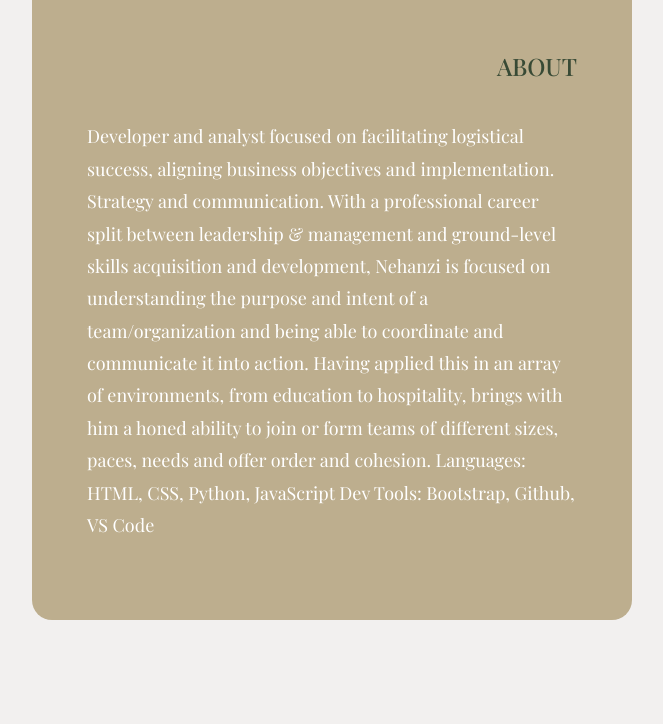
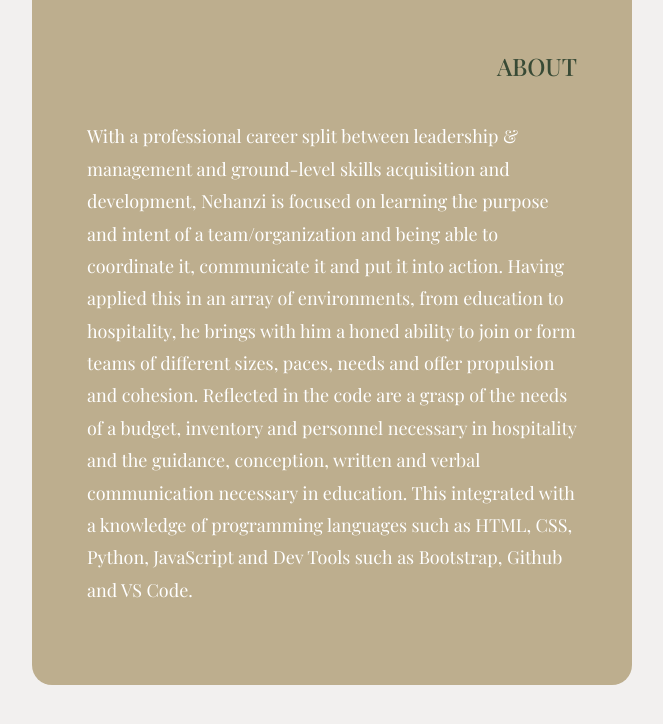
Before and after one commit to nehanzi/nehanzi.github.io, a plain HTML site: page mlvr.html in a window 1280 px wide. Shown: the part 901-1625 px from the top of the page, without its empty margins (308-971 px from the left). Drawn offline with nearby package versions, Linux system fonts and the light colour scheme; a web font is replaced by a local one.

Commit message:
updated-about-me

```diff
--- a/mlvr.html
+++ b/mlvr.html
@@ -51,12 +51,10 @@
           <h2 class="para-title">ABOUT</h2>
 
           <p class="mb-4">
-            Developer and analyst focused on facilitating logistical success, aligning business objectives and implementation.
+            With a professional career split between leadership & management and ground-level skills acquisition and development, Nehanzi is focused on learning the purpose and intent of a team/organization and being able to coordinate it, communicate it and put it into action. Having applied this in an array of environments, from education to hospitality, he brings with him a honed ability to join or form teams of different sizes, paces, needs and offer propulsion and cohesion.
 
-            Strategy and communication. With a professional career split between leadership & management and ground-level skills acquisition and development, Nehanzi is focused on understanding the purpose and intent of a team/organization and being able to coordinate and communicate it into action. Having applied this in an array of environments, from education to hospitality, brings with him a honed ability to join or form teams of different sizes, paces, needs and offer order and cohesion.
+            Reflected in the code are a grasp of the needs of a budget, inventory and personnel necessary in hospitality and the guidance, conception, written and verbal communication necessary in education. This integrated with a knowledge of programming languages such as HTML, CSS, Python, JavaScript and Dev Tools such as Bootstrap, Github and VS Code.
 
-	        Languages: HTML, CSS, Python, JavaScript
-            Dev Tools: Bootstrap, Github, VS Code
 
         </p>
 
```
Also changed, not shown: index.html (+1 -1 lines).
